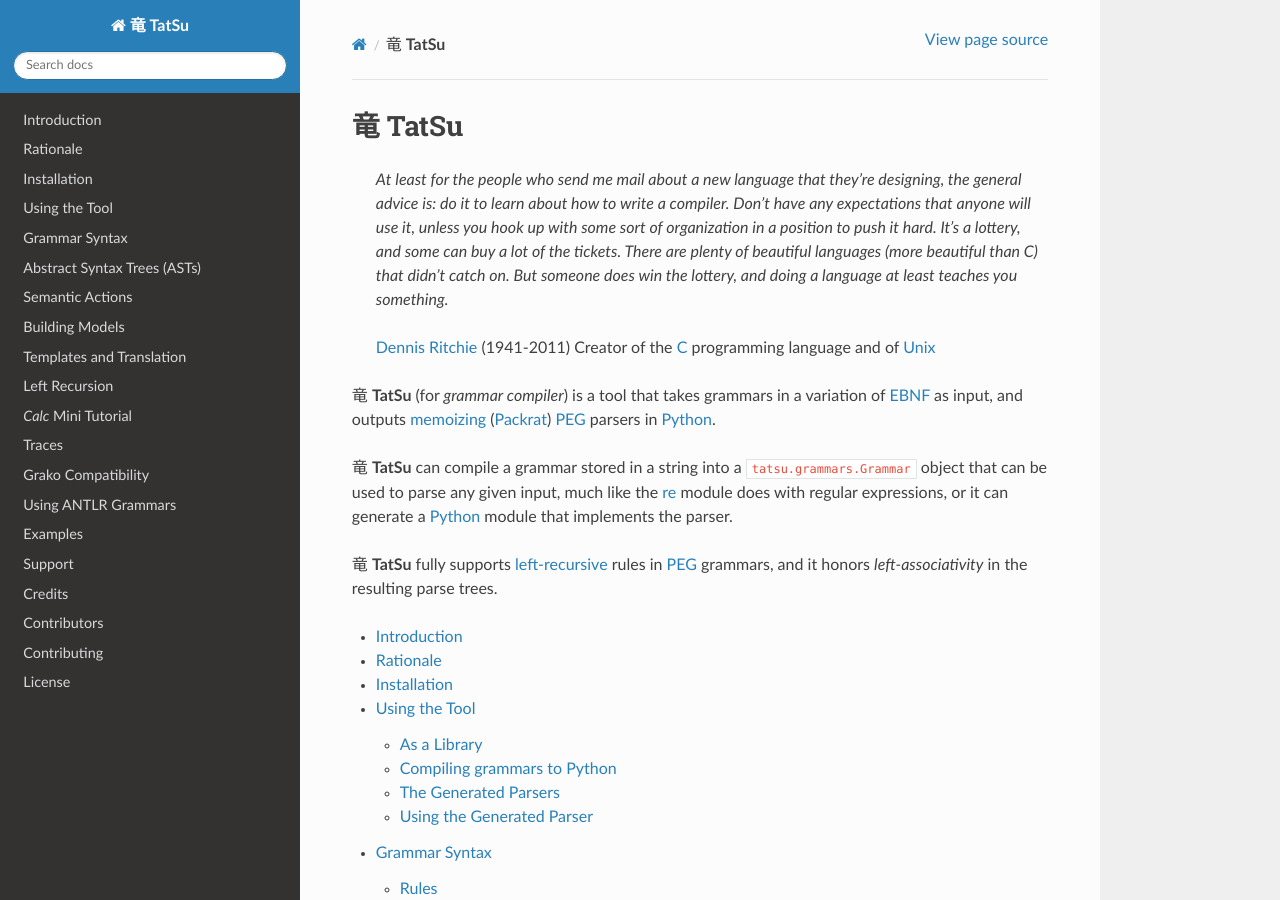
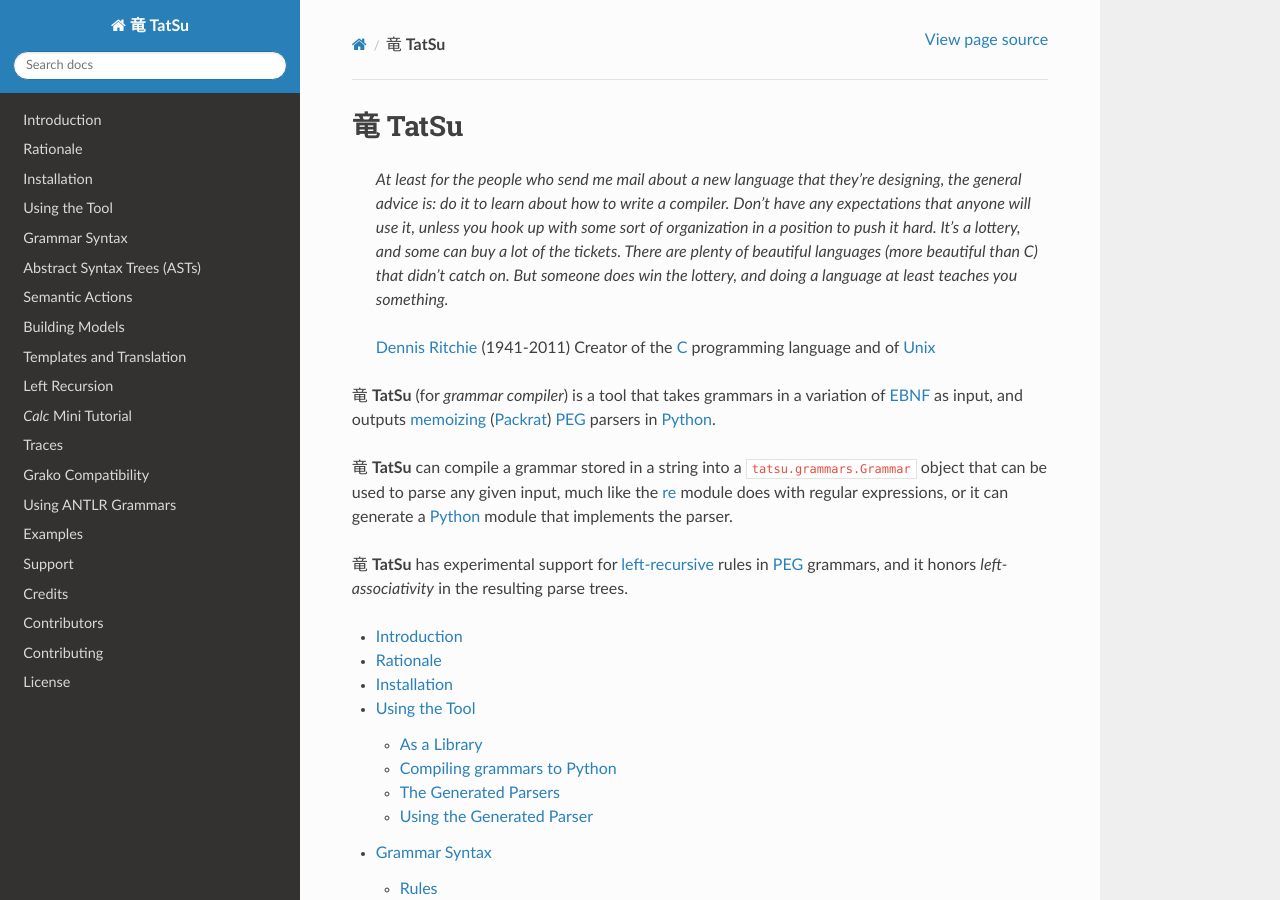
Before and after one commit to neogeny/TatSu, a Sphinx documentation site: the page built from docs/index.rst, in a window 1280 px wide and 900 px high. Built offline with Sphinx 7.4.7 and the Read the Docs theme 2.0.0, drawn with Linux system fonts in a browser that asks for light colours.

Commit message:
[docs] left recursion is still experimental

```diff
--- a/docs/index.rst
+++ b/docs/index.rst
@@ -31,7 +31,7 @@
 ``tatsu.grammars.Grammar`` object that can be used to parse any given
 input, much like the `re`_ module does with regular expressions, or it can generate a Python_ module that implements the parser.
 
-|TatSu| fully supports `left-recursive`_  rules in PEG_ grammars, and it honors *left-associativity* in the resulting parse trees.
+|TatSu| has experimental support for `left-recursive`_  rules in PEG_ grammars, and it honors *left-associativity* in the resulting parse trees.
 
 .. toctree::
     :maxdepth: 2
```
